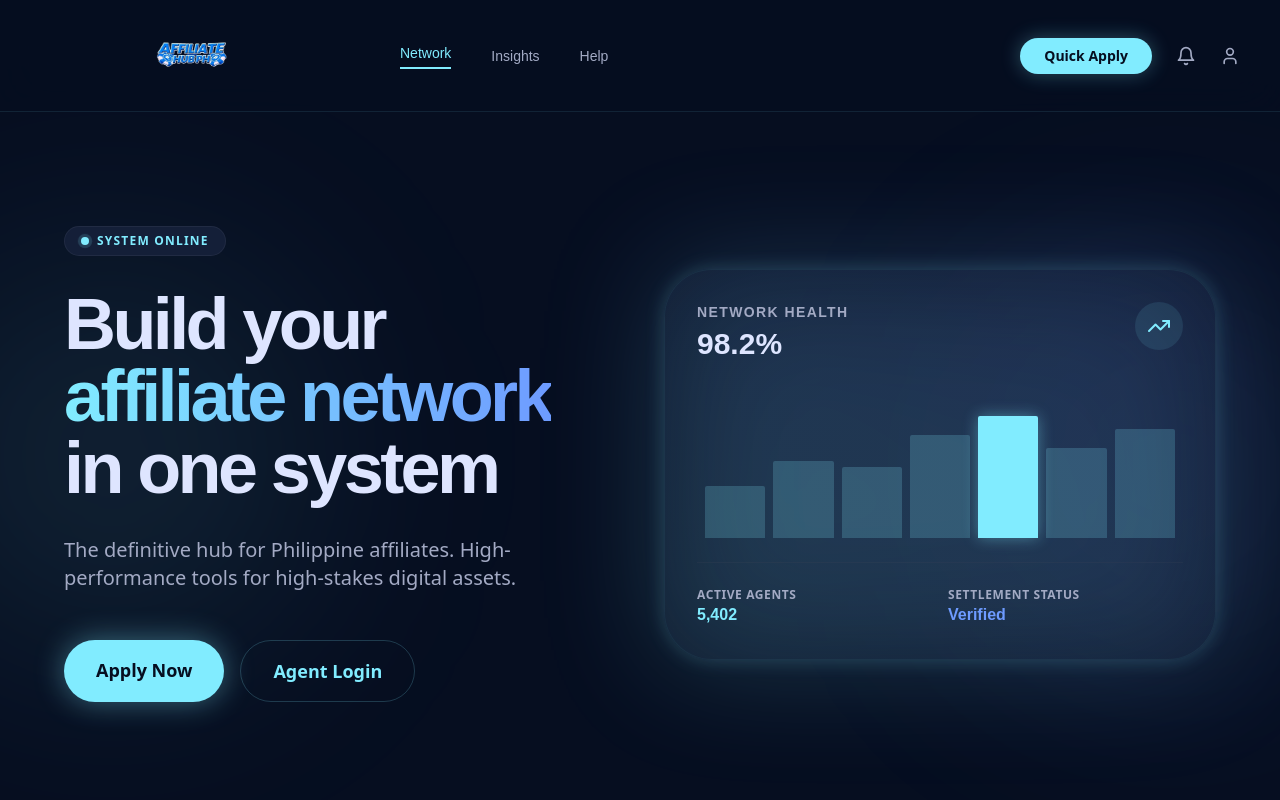
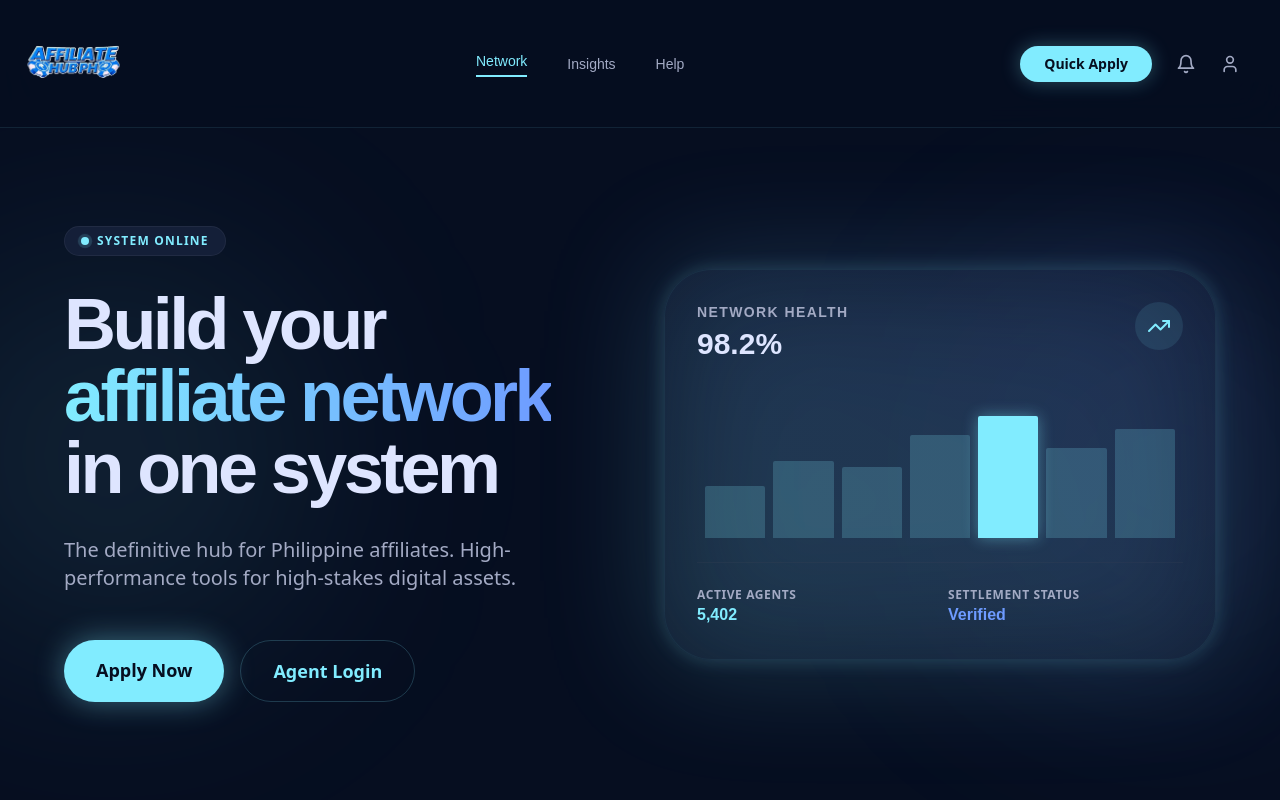
Before and after one commit to Abdulah-eng/Affiliate-Hub, a Next.js app: page / in a window 1280 px wide. Shown: the top 800 px of the page. Built offline with nearby package versions, Linux system fonts and the light colour scheme; no server answers; the database is empty.

Commit message:
Branding: Aggressive logo scaling across all headers (h-32) for maximum impact.

```diff
--- a/src/app/apply/page.tsx
+++ b/src/app/apply/page.tsx
@@ -267,15 +267,15 @@ function ApplyPageContent() {
 
   return (
     <div className="min-h-screen bg-background text-on-surface font-body selection:bg-primary/30">
-      <header className="fixed top-0 right-0 w-full h-24 z-40 bg-[#060e20]/60 backdrop-blur-xl border-b border-[#81ecff]/10 flex justify-between items-center px-8">
+      <header className="fixed top-0 right-0 w-full h-32 z-40 bg-[#060e20]/60 backdrop-blur-xl border-b border-[#81ecff]/10 flex justify-between items-center px-8">
         <div className="flex items-center gap-20">
-          <Link href="/" className="relative h-24 w-80 flex items-center justify-center">
+          <Link href="/" className="relative h-28 w-[380px] flex items-center justify-start">
             <Image
               src="/WhatsApp_Image_2026-04-11_at_01.17.27-removebg-preview.png"
               alt="Logo"
-              width={260}
-              height={130}
-              className="object-contain h-full w-auto scale-110"
+              width={400}
+              height={200}
+              className="object-contain h-full w-auto scale-125"
               priority
             />
           </Link>
--- a/src/components/layout/Navbar.tsx
+++ b/src/components/layout/Navbar.tsx
@@ -5,16 +5,16 @@ import Image from 'next/image';
 
 export const Navbar = () => {
   return (
-    <nav className="fixed top-0 right-0 w-full h-28 z-50 bg-[#060e20]/60 backdrop-blur-xl border-b border-[#81ecff]/10">
+    <nav className="fixed top-0 right-0 w-full h-32 z-50 bg-[#060e20]/60 backdrop-blur-xl border-b border-[#81ecff]/10">
       <div className="flex justify-between items-center px-8 w-full h-full max-w-7xl mx-auto">
-        <div className="flex items-center gap-12">
-          <Link href="/" className="relative h-24 w-80 flex items-center justify-center">
+        <div className="flex items-center gap-16">
+          <Link href="/" className="relative h-28 w-[380px] flex items-center justify-start">
             <Image
               src="/WhatsApp_Image_2026-04-11_at_01.17.27-removebg-preview.png"
               alt="Logo"
-              width={300}
-              height={150}
-              className="object-contain h-full w-auto scale-110"
+              width={400}
+              height={200}
+              className="object-contain h-full w-auto scale-125"
               priority
             />
           </Link>
```
